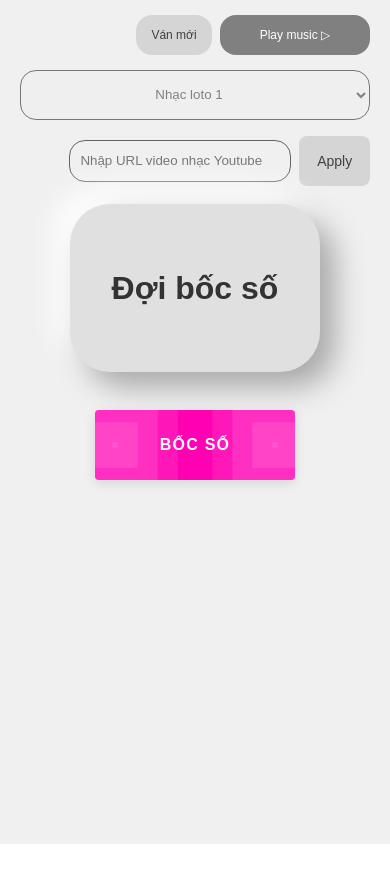
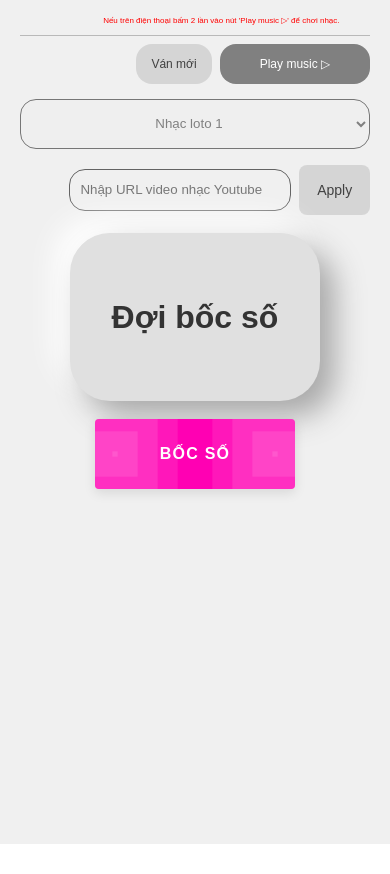
Before and after one commit to hnk244/Loto, a React (Vite) app: page / in a window 390 px wide. Shown: the top 874 px of the page. Built offline with nearby package versions, Linux system fonts and the light colour scheme.

Commit message:
push source

```diff
--- a/src/App.css
+++ b/src/App.css
@@ -2,7 +2,8 @@ body {
   background: #f0f0f0;
   color: #333;
   place-items: unset;
-  font-family: "Be Vietnam Pro", sans-serif,Georgia, 'Times New Roman', Times, serif;
+  font-family: "Be Vietnam Pro", sans-serif, Georgia, "Times New Roman", Times,
+    serif;
   font-size: 14px;
 }
 #root {
@@ -20,6 +21,9 @@ body {
   padding: 15px 45px;
   width: 80%;
 }
+.notification {
+  display: none;
+}
 .header-compose {
   display: flex;
   justify-content: end;
@@ -27,6 +31,9 @@ body {
   flex-wrap: wrap;
   margin-bottom: 30px;
   align-items: center;
+  border-top: 1px solid #a9a9a9c3;
+  padding-top: 8px;
+
 }
 .selection {
   height: 50px;
@@ -64,7 +71,7 @@ body {
   width: 65%;
   align-items: center;
   justify-content: center;
-  margin-bottom: 30px;
+  margin-bottom: 10px;
   border-radius: 40px;
   background: #e0e0e0;
   box-shadow: 15px 15px 30px #a8a8a8, -15px -15px 30px #ffffff;
@@ -153,10 +160,28 @@ body {
   }
 }
 
+@keyframes floatHorizontal {
+  0% {
+    transform: translateX(-100%);
+  }
+
+  100% {
+    transform: translateX(120%);
+  }
+}
+
 @media screen and (max-width: 767px) {
   .layout {
     padding-top: 15px;
     align-items: center;
+  }
+  .notification {
+    display: inline;
+    width: 100%;
+    text-align: start;
+    font-size: 8px;
+    color: red;
+    animation: floatHorizontal 10s linear infinite;
   }
   .main-screen {
     height: 20vh;
--- a/src/App.tsx
+++ b/src/App.tsx
@@ -78,17 +78,27 @@ function App() {
       alert('No URL provided');
       return;
     } else {
-      const videoId = url.split('v=')[1]?.split('&')[0];
+      let videoId = '';
+      if (url.includes('youtu.be')) {
+        videoId = url.split('youtu.be/')[1]?.split('&')[0];
+      } else {
+        videoId = url.split('v=')[1]?.split('&')[0];
+      }
       if (!videoId) {
         alert('Invalid URL');
         return;
       }
       setCurrentMusic(videoId)
+      if (inputRef.current) {
+        inputRef.current.value = '';
+      }
+
     }
   }
 
   return (
     <div className='layout'>
+      <div className="notification">Nếu trên điện thoại bấm 2 lần vào nút 'Play music ▷' để chơi nhạc.</div>
       <div className='header-compose'>
         <button onClick={handleNewGame} className=' new-button'>Ván mới</button>
         <YouTubeEmbed videoId={currentMusic} />
```
